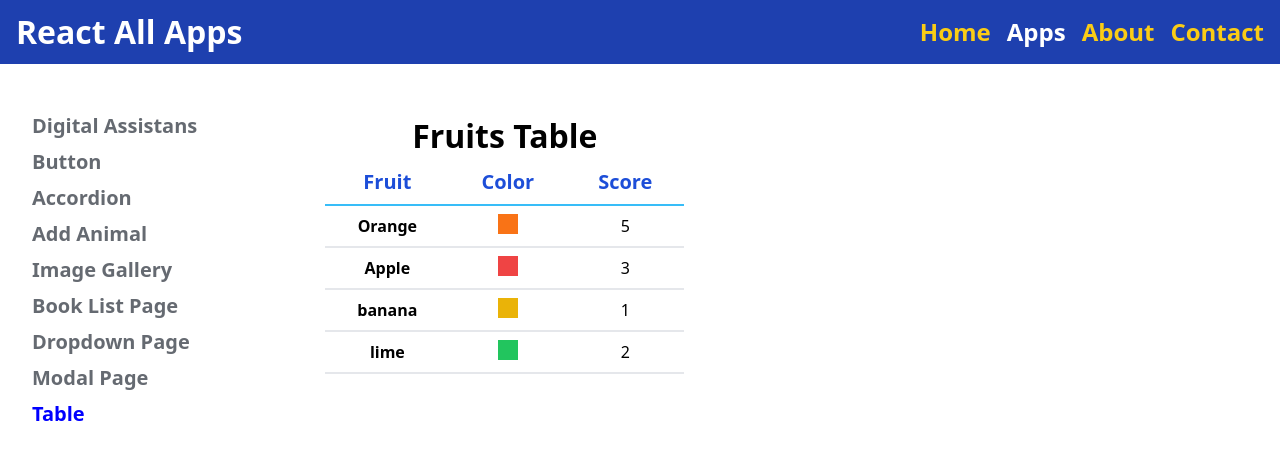
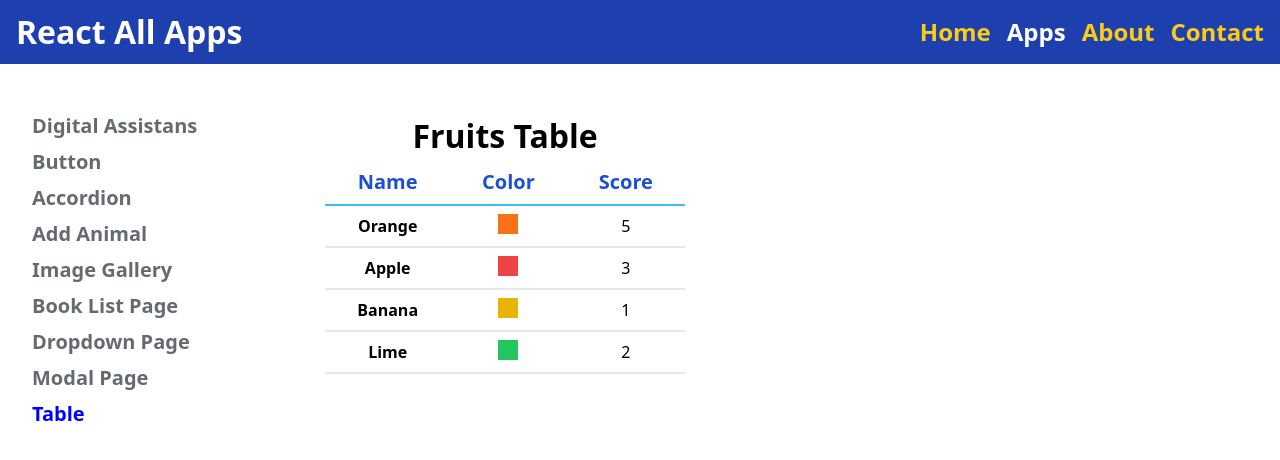
Before and after one commit to sedat355/react-all-apps, a React (Vite) app: page /apps/table in a window 1280 px wide. Shown: the top 460 px of the page. Built offline with nearby package versions, Linux system fonts and the light colour scheme.

Commit message:
Tablo verileri config üzerinden alındı

```diff
--- a/src/pages/table/Row.jsx
+++ b/src/pages/table/Row.jsx
@@ -1,11 +1,12 @@
-const Row = ({item}) => {
+const Row = ({item, config}) => {
+
   return (
     <tr className="border-b-2">
-      <th className="thead" scope="row">{item.name}</th>
+      <th className="thead" scope="row">{config[0].render(item)}</th>
       <td className={`tdata relative flex items-center justify-center`}>
-        <span className={`colorCol ${item.color}`}></span>
+        <span className={`colorCol ${config[1].render(item)}`}></span>
       </td>
-      <td className="tdata">{item.score}</td>
+      <td className="tdata">{config[2].render(item)}</td>
     </tr>
   )
 }
--- a/src/pages/table/Table.jsx
+++ b/src/pages/table/Table.jsx
@@ -1,13 +1,13 @@
 import Row from "./Row"
 
-const Table = ({data, headers, caption}) => {
+const Table = ({data, config, caption}) => {
 
-  const renderedHeaders = headers.map( header => {
-    return <th className="thead text-blue-700 text-xl" scope="col" key={header}>{header}</th>
+  const renderedHeaders = config.map( (column, index) => {
+    return <th className="thead text-blue-700 text-xl" scope="col" key={index}>{column.title}</th>
   })
 
   return (
-    <table className="">
+    <table className="mb-8">
       <caption>
         <h1>{caption}</h1>
       </caption>
@@ -21,7 +21,7 @@ const Table = ({data, headers, caption}) => {
       <tbody>
         {
           data.map( item => {
-            return <Row item={item} key={item.id}/>
+            return <Row item={item} config={config} key={item.id}/>
           })
         }
       </tbody>
--- a/src/pages/table/TablePage.jsx
+++ b/src/pages/table/TablePage.jsx
@@ -5,11 +5,21 @@ const TablePage = () => {
   const fruits = [
     { id: 0, name: "Orange", color: "bg-orange-500", score: "5" },
     { id: 1, name: "Apple", color: "bg-red-500", score: "3" },
-    { id: 2, name: "banana", color: "bg-yellow-500", score: "1" },
-    { id: 3, name: "lime", color: "bg-green-500", score: "2" },
+    { id: 2, name: "Banana", color: "bg-yellow-500", score: "1" },
+    { id: 3, name: "Lime", color: "bg-green-500", score: "2" },
   ]
 
-  const headersFruits = ["Fruit", "Color", "Score"]
+  const config = [
+    { title: 'Name',
+      render: (obj) => obj.name
+    },
+    { title: 'Color',
+      render: function(obj) { return obj.color }
+    },
+    { title: 'Score',
+      render: function(obj) { return obj.score }
+    },
+  ]
 
   const cars = [
     { id: 0, brand: "Mercedes", color: "bg-black-500", year: "2018", price: 15000 },
@@ -22,8 +32,8 @@ const TablePage = () => {
 
   return (
     <div>
-      <Table data={fruits} headers={headersFruits} caption="Fruits Table"/>
-      {/* <Table data={cars} headers={headersCars} caption="Cars Table"/> */}
+      <Table data={fruits} config={config} caption="Fruits Table"/>
+      {/* <Table data={cars} config={config} caption="Cars Table"/> */}
     </div>
   )
 }
```
